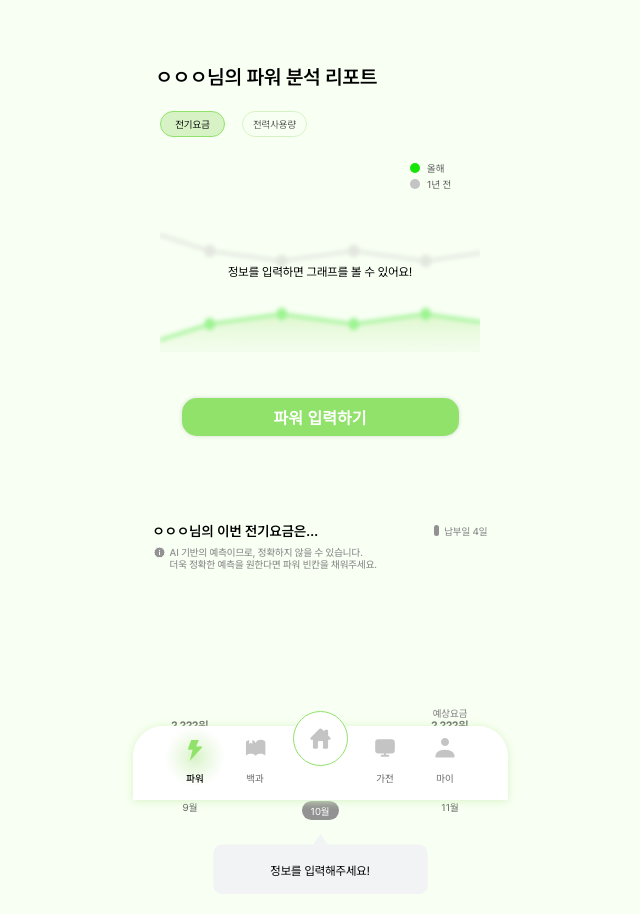
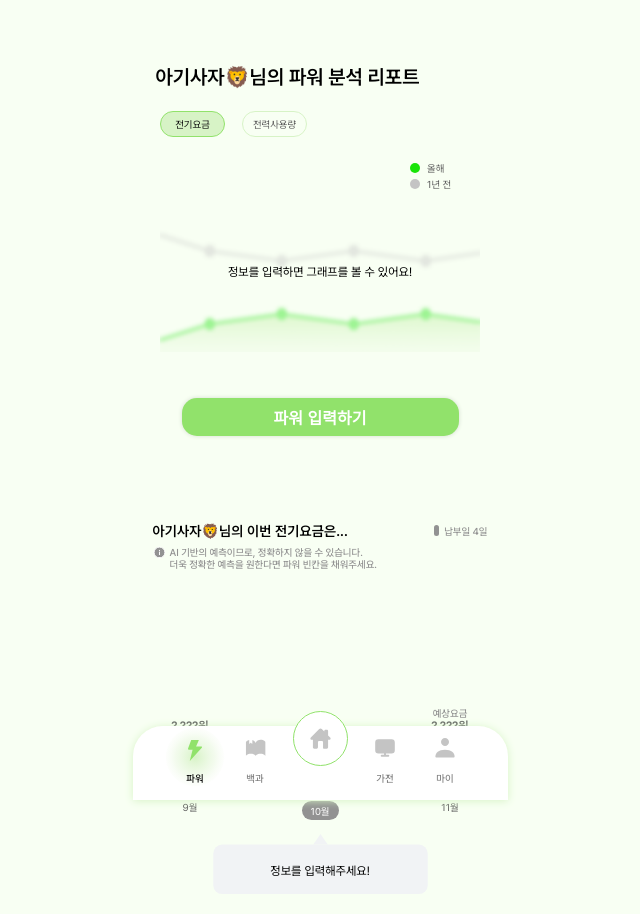
Before and after one commit to GreenSpark-greenspark/greenspark-frontend, a Next.js app: page /power in a window 1280 px wide. Shown: the top 914 px of the page, without its empty margins (320-960 px from the left). Built offline with nearby package versions, Linux system fonts and the light colour scheme; no server answers.

Commit message:
feat: 유저 네임 변경 (베타데모데이)

```diff
--- a/src/app/_component/power/ExpectPreCost.tsx
+++ b/src/app/_component/power/ExpectPreCost.tsx
@@ -8,7 +8,7 @@ export default function ExpectPreCost() {
     <>
       <div className={styles.expectTop}>
         <div className={styles.topLeft}>
-          <p className={styles.topTitle}>ㅇㅇㅇ님의 이번 전기요금은...</p>
+          <p className={styles.topTitle}>아기사자🦁님의 이번 전기요금은...</p>
           <div className={styles.infoContianer}>
             <InfoIcon className={styles.infoIcon} />
             <p className={styles.infoText}>
--- a/src/app/_component/power/GraphCharge.tsx
+++ b/src/app/_component/power/GraphCharge.tsx
@@ -14,7 +14,7 @@ export default function GraphCharge() {
 
   return (
     <>
-      <p className={styles.title}>ㅇㅇㅇ님의 파워 분석 리포트</p>
+      <p className={styles.title}>아기사자🦁님의 파워 분석 리포트</p>
       <div className={styles.wrap}>
         <div className={graphStyles.graphBox}>
           <div className={graphStyles.topContainer}>
```
